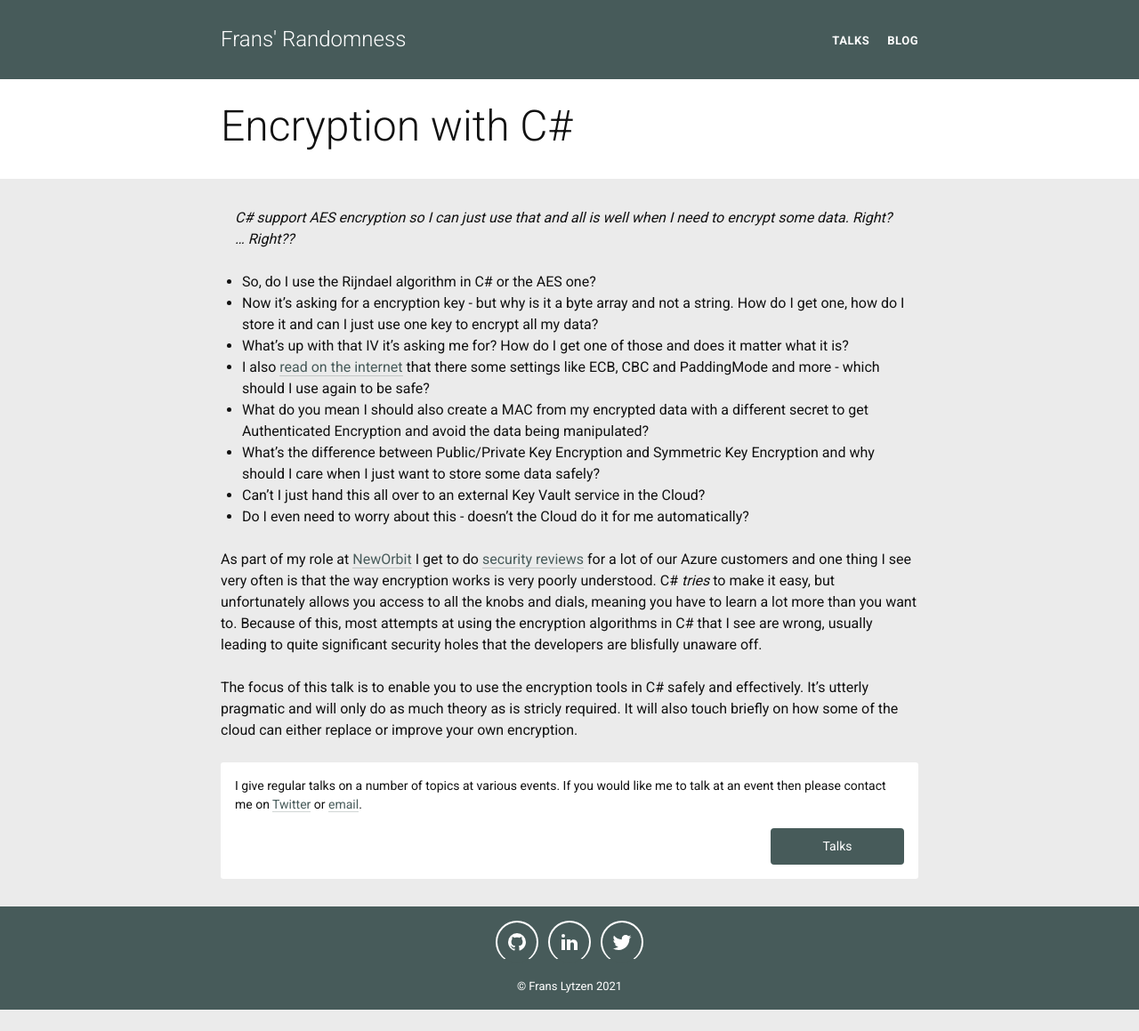
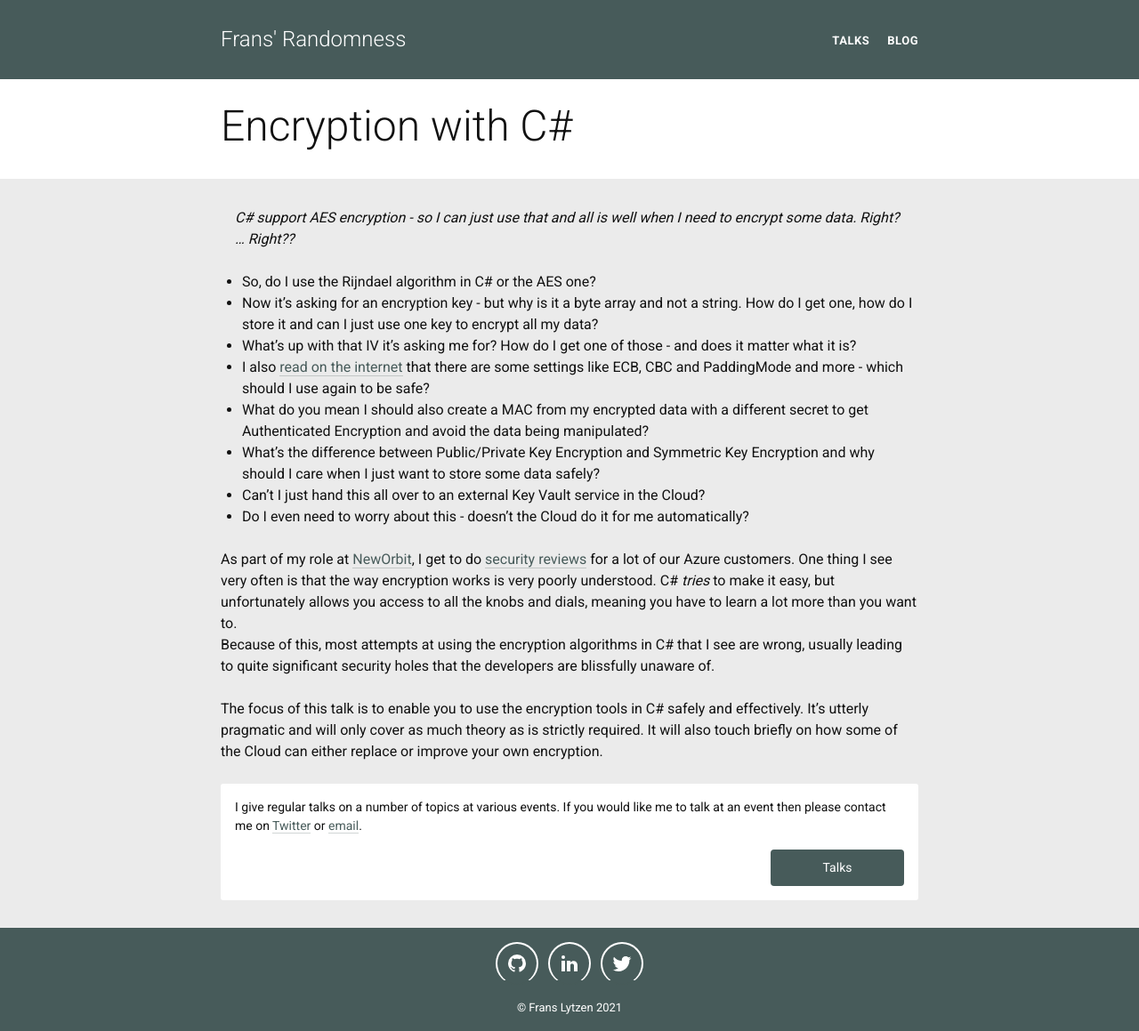
Before and after one commit to flytzen/blog, a Jekyll site: the page built from _talks/Encryption_with_csharp.md, in a window 1280 px wide. Shown: the whole page at 89% size. Built offline with Jekyll 4.4.1, drawn with Linux system fonts in a browser that asks for light colours; before the commit the page ends 1135 px from its top, so only the background shows below that.

Commit message:
Fixed grammar issues

```diff
--- a/_talks/Encryption_with_csharp.md
+++ b/_talks/Encryption_with_csharp.md
@@ -5,18 +5,18 @@ tags: C# Azure
 excerpt: How to encrypt data correctly in C# - and optionally use Azure Keyvault to do it even better
 sequence: 20
 ---
-> C# support AES encryption so I can just use that and all is well when I need to encrypt some data. Right? ... Right??
+> C# support AES encryption - so I can just use that and all is well when I need to encrypt some data. Right? ... Right??
 
 - So, do I use the Rijndael algorithm in C# or the AES one?
-- Now it's asking for a encryption key - but why is it a byte array and not a string. How do I get one, how do I store it and can I just use one key to encrypt all my data?
-- What's up with that IV it's asking me for? How do I get one of those and does it matter what it is?
-- I also [read on the internet](https://blog.codinghorror.com/why-isnt-my-encryption-encrypting/) that there some settings like ECB, CBC and PaddingMode and more - which should I use again to be safe?
+- Now it's asking for an encryption key - but why is it a byte array and not a string. How do I get one, how do I store it and can I just use one key to encrypt all my data?
+- What's up with that IV it's asking me for? How do I get one of those - and does it matter what it is?
+- I also [read on the internet](https://blog.codinghorror.com/why-isnt-my-encryption-encrypting/) that there are some settings like ECB, CBC and PaddingMode and more - which should I use again to be safe?
 - What do you mean I should also create a MAC from my encrypted data with a different secret to get Authenticated Encryption and avoid the data being manipulated?
 - What's the difference between Public/Private Key Encryption and Symmetric Key Encryption and why should I care when I just want to store some data safely?
 - Can't I just hand this all over to an external Key Vault service in the Cloud?
 - Do I even need to worry about this - doesn't the Cloud do it for me automatically?
 
-As part of my role at [NewOrbit](https://neworbit.co.uk/azure/) I get to do [security reviews](https://neworbit.co.uk/azure/#need-help) for a lot of our Azure customers and one thing I see very often is that the way encryption works is very poorly understood. C# *tries* to make it easy, but unfortunately allows you access to all the knobs and dials, meaning you have to learn a lot more than you want to.
-Because of this, most attempts at using the encryption algorithms in C# that I see are wrong, usually leading to quite significant security holes that the developers are blisfully unaware off.
+As part of my role at [NewOrbit](https://neworbit.co.uk/azure/), I get to do [security reviews](https://neworbit.co.uk/azure/#need-help) for a lot of our Azure customers. One thing I see very often is that the way encryption works is very poorly understood. C# *tries* to make it easy, but unfortunately allows you access to all the knobs and dials, meaning you have to learn a lot more than you want to.
+Because of this, most attempts at using the encryption algorithms in C# that I see are wrong, usually leading to quite significant security holes that the developers are blissfully unaware of.
 
-The focus of this talk is to enable you to use the encryption tools in C# safely and effectively. It's utterly pragmatic and will only do as much theory as is stricly required. It will also touch briefly on how some of the cloud can either replace or improve your own encryption.
+The focus of this talk is to enable you to use the encryption tools in C# safely and effectively. It's utterly pragmatic and will only cover as much theory as is strictly required. It will also touch briefly on how some of the Cloud can either replace or improve your own encryption.
```
Also changed, not shown: _posts/2021-10-21-migrate-to-the-cloud.md (+5 -5 lines), _talks/CSharp_async_deep_dive.md (+5 -5 lines), _talks/Optimise_your_azure_spend.md (+4 -4 lines), _talks/Real_world_csharp_performance.md (+4 -4 lines), 6 other files.
